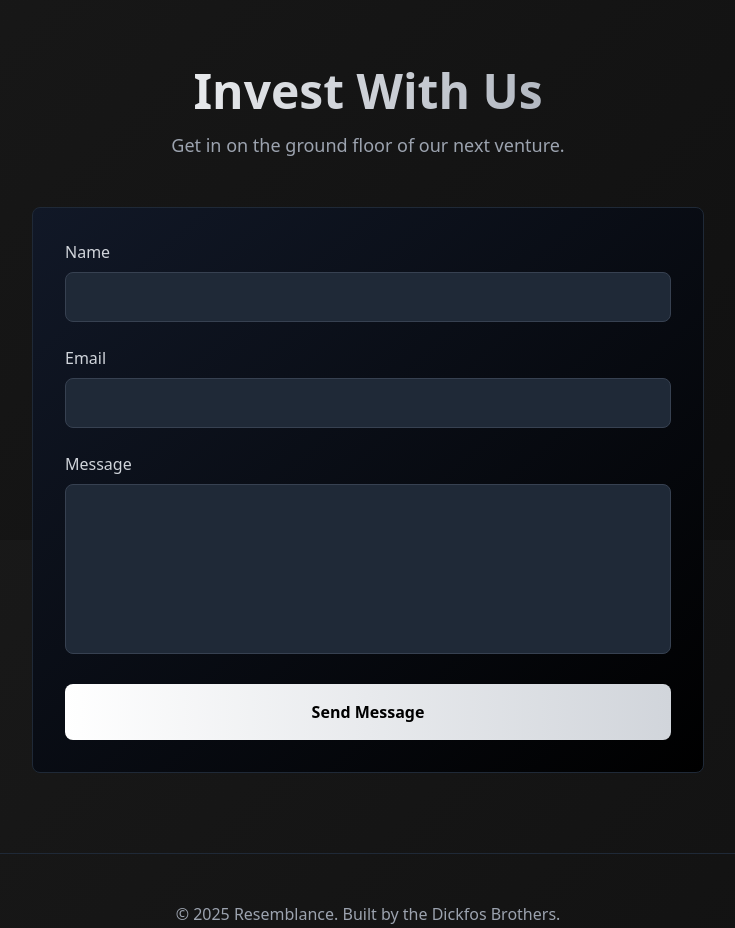
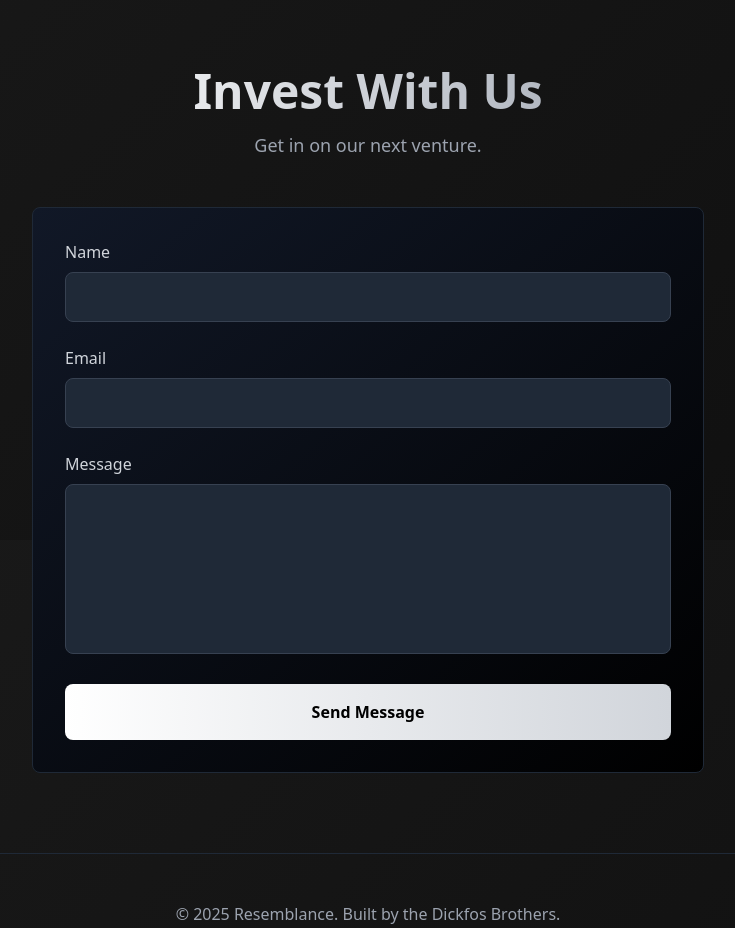
Before and after one commit to JacksonDickfos/resemblance, a Next.js app: page / in a window 1280 px wide. Shown: the part 2660-3588 px from the top of the page, without its empty margins (272-1007 px from the left). Built offline with nearby package versions, Linux system fonts and the light colour scheme.

Commit message:
Update Invest With Us subtitle to 'Get in on our next venture.'

```diff
--- a/app/page.tsx
+++ b/app/page.tsx
@@ -352,7 +352,7 @@ export default function Home() {
             Invest With Us
           </h2>
           <p className="text-center text-gray-400 text-lg mb-12">
-            Get in on the ground floor of our next venture.
+            Get in on our next venture.
           </p>
 
           <form className="bg-gradient-to-br from-gray-900 to-black border border-gray-800 rounded-lg p-8 space-y-6">
```
